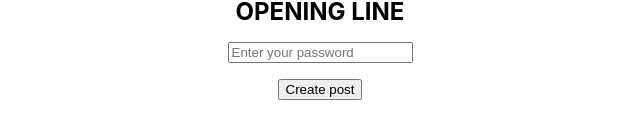
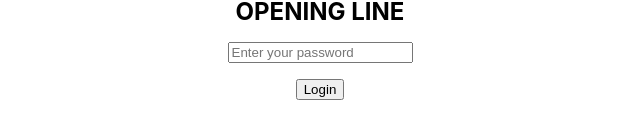
Before and after one commit to yassscoder/News-App-Frontend, a React (Create React App) app: page /Login in a window 1280 px wide. Shown: the part 345-484 px from the top of the page, without its empty margins (320-960 px from the left). Built offline with nearby package versions, Linux system fonts and the light colour scheme.

Commit message:
fix: rename submit button

```diff
--- a/src/pages/LoginForm/LoginForm.js
+++ b/src/pages/LoginForm/LoginForm.js
@@ -58,11 +58,7 @@
               />
               {errors.password}
 
-
-
-
-
-              <button type={"submit"}>Create post</button>
+              <button type={"submit"}>Login</button>
             </Form>
           )}
         </Formik>
```
